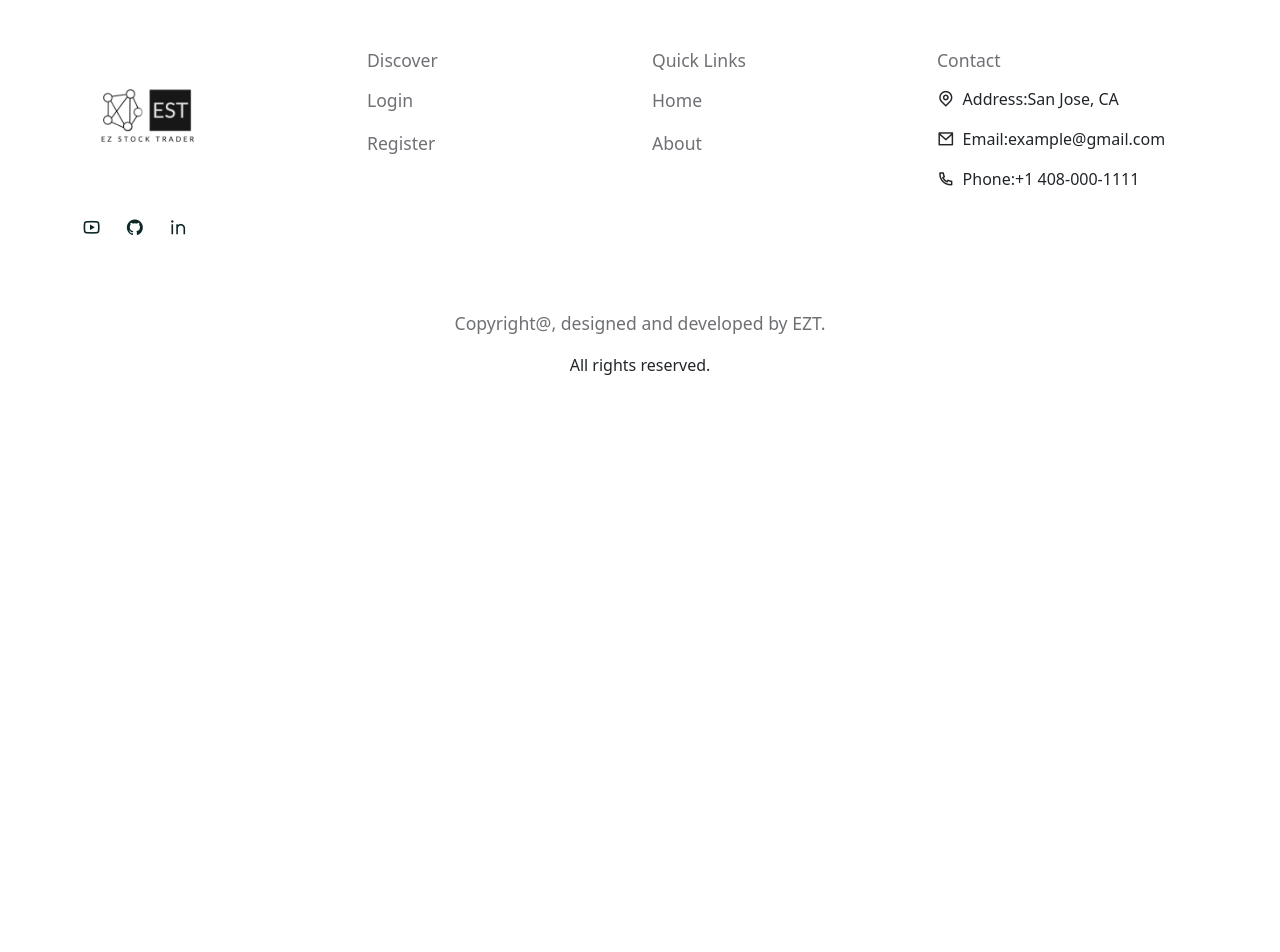
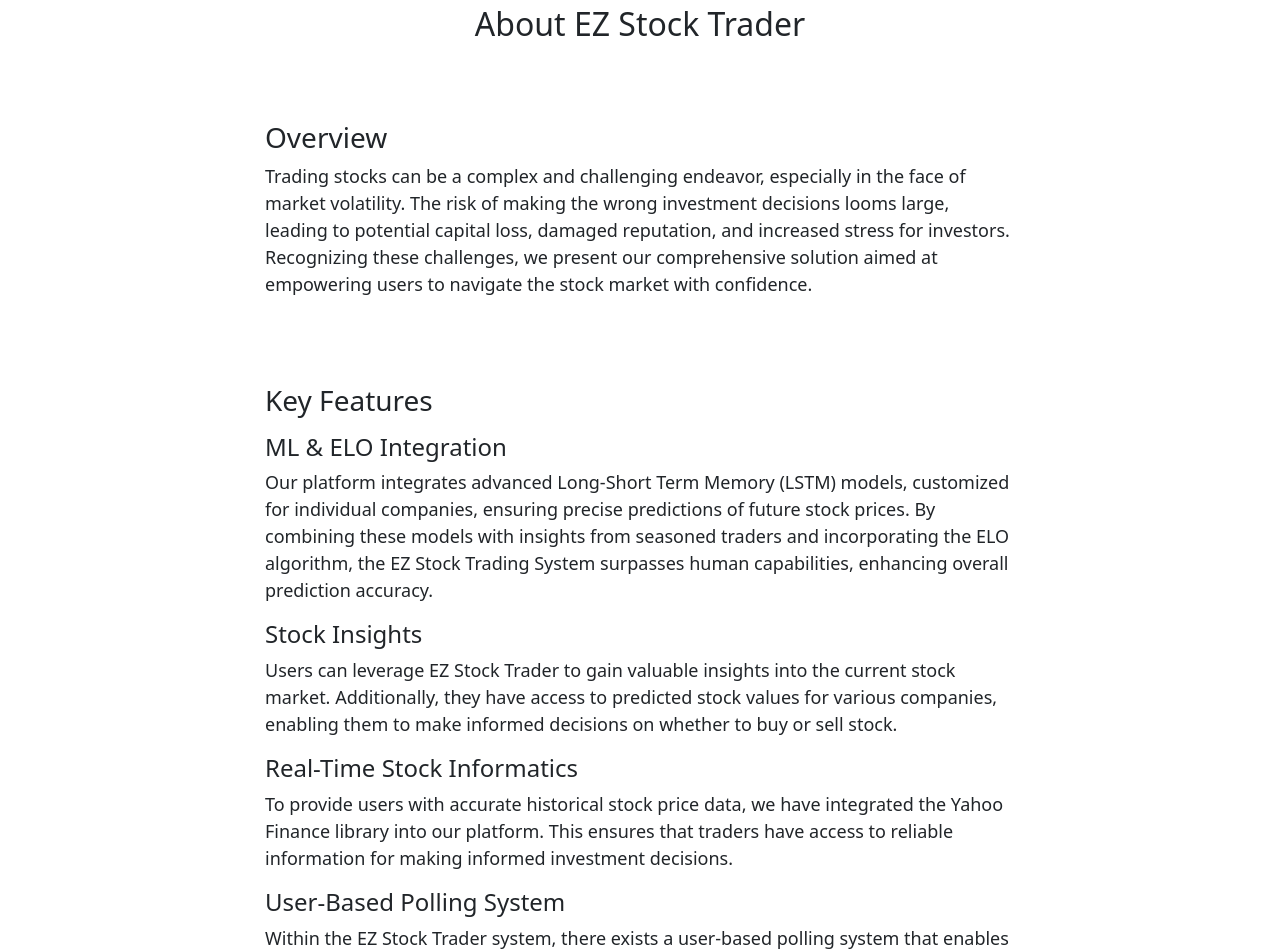
Before and after one commit to pawankalyanj/EZ-Stock-Trading-System, a React (Create React App) app in the folder frontend/: page /about in a window 1280 px wide. Shown: the part 180-1132 px from the top of the page. Before the commit the page ends 800 px from the top, so only its background shows below. Built offline with nearby package versions, Linux system fonts and the light colour scheme; a web font is replaced by a local one.

Commit message:
Added About Page.

```diff
--- /dev/null
+++ b/frontend/src/Pages/About.css
@@ -0,0 +1,24 @@
+.about-page-container {
+    padding: 25px;
+    margin: 0 auto; /* Center the container horizontally */
+    max-width: 800px; /* Set a maximum width for better readability, adjust as needed */
+    text-align: left; /* Align text to the left within the container */
+    font-size: large;
+  }
+
+  /* Additional styling for sections and headings if needed */
+  .about-page-container section {
+    margin-bottom: 20px; /* Add spacing between sections */
+  }
+
+  .about-page-container h2 {
+    text-align: center; /* Center the main heading */
+  }
+
+  .about-page-container h3 {
+    margin-top: 20px; /* Add spacing above subheadings */
+  }
+
+  .about-page-container h4 {
+    margin-top: 15px; /* Add spacing above sub-subheadings */
+  }
--- /dev/null
+++ b/frontend/src/Pages/About.jsx
@@ -0,0 +1,63 @@
+import React from "react";
+import "./About.css";
+
+const AboutPage = () => {
+  return (
+    <div className="about-page-container">
+      <h2>About EZ Stock Trader</h2>
+
+      <section>
+        <h3>Overview</h3>
+        <p>
+          Trading stocks can be a complex and challenging endeavor, especially
+          in the face of market volatility. The risk of making the wrong
+          investment decisions looms large, leading to potential capital loss,
+          damaged reputation, and increased stress for investors. Recognizing
+          these challenges, we present our comprehensive solution aimed at
+          empowering users to navigate the stock market with confidence.
+        </p>
+      </section>
+
+      <h3>Key Features</h3>
+
+      <h4>ML & ELO Integration</h4>
+      <p>
+        Our platform integrates advanced Long-Short Term Memory (LSTM) models,
+        customized for individual companies, ensuring precise predictions of
+        future stock prices. By combining these models with insights from
+        seasoned traders and incorporating the ELO algorithm, the EZ Stock
+        Trading System surpasses human capabilities, enhancing overall
+        prediction accuracy.{" "}
+      </p>
+
+      <h4>Stock Insights</h4>
+      <p>
+        Users can leverage EZ Stock Trader to gain valuable insights into the
+        current stock market. Additionally, they have access to predicted stock
+        values for various companies, enabling them to make informed decisions
+        on whether to buy or sell stock.
+      </p>
+
+      <h4>Real-Time Stock Informatics</h4>
+      <p>
+        To provide users with accurate historical stock price data, we have
+        integrated the Yahoo Finance library into our platform. This ensures
+        that traders have access to reliable information for making informed
+        investment decisions.
+      </p>
+
+      <h4>User-Based Polling System</h4>
+      <p>
+        Within the EZ Stock Trader system, there exists a user-based polling
+        system that enables fellow platform users to cast votes on the
+        desirability of buying or selling a specific stock, aiming to optimize
+        profits. Through the collective votes, end users gain valuable insights,
+        aiding them in making informed decisions on whether to buy or sell the
+        stock of their choice.
+      </p>
+
+    </div>
+  );
+};
+
+export default AboutPage;
--- a/frontend/src/router/Routers.js
+++ b/frontend/src/router/Routers.js
@@ -7,6 +7,7 @@
 import ThankYou from "../Pages/ThankYou";
 import StockVoting from "../Pages/StockVoting";
 import StockPrediction from "../Pages/StockPrediction"
+import About from "../Pages/About";
 const Routers =()=>{
     return (
         <Routes>
@@ -17,6 +18,7 @@
             <Route path='/stocks' element={<StockVoting/>} />
             <Route path='/predict' element={<StockPrediction/>} />
             <Route path='/thank-you' element={<ThankYou/>} />
+            <Route path='/about' element={<About/>} />
             </Routes>
 
     )
```
